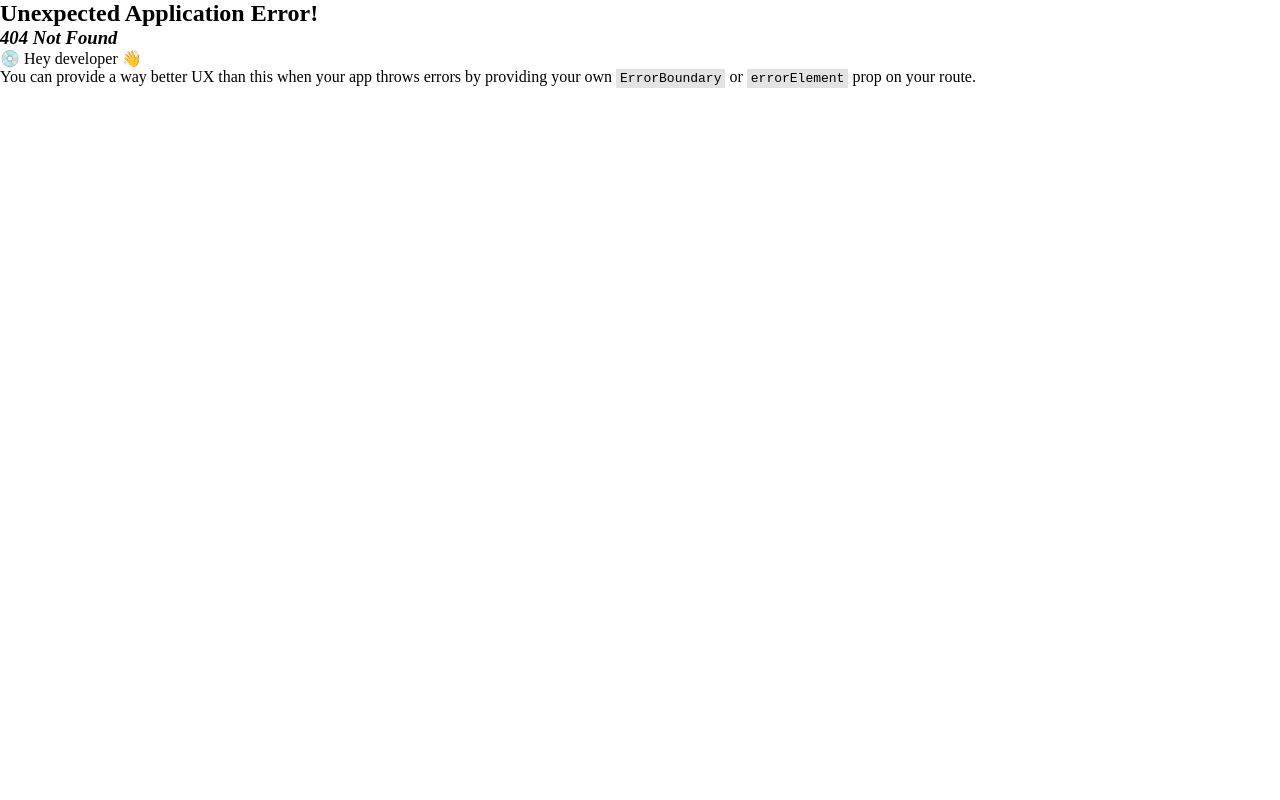
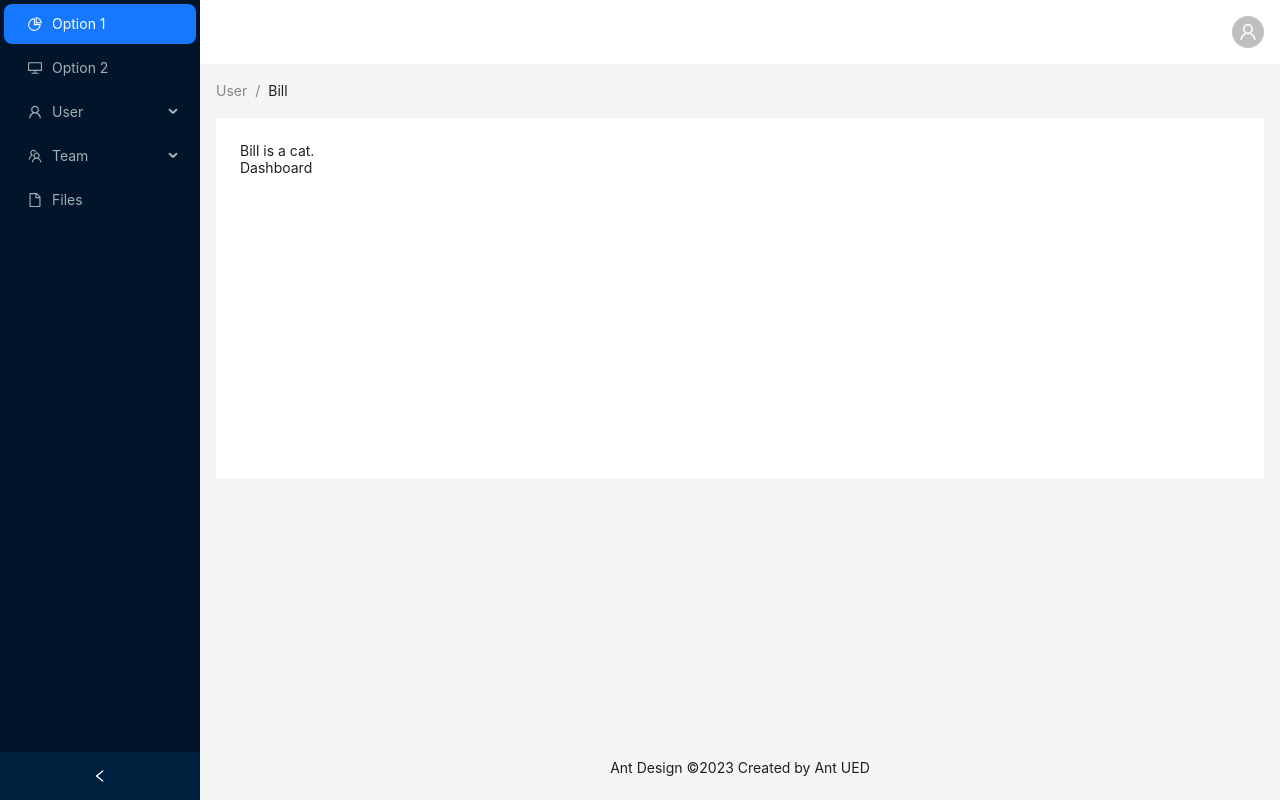
Before and after one commit to khangle23078/devblog-FE, a React (Vite) app: page /admin in a window 1280 px wide. Before the commit this address had no page. Built offline with nearby package versions, Linux system fonts and the light colour scheme.

Commit message:
create admin layout

```diff
--- a/src/layouts/AdminLayout.tsx
+++ b/src/layouts/AdminLayout.tsx
@@ -1,5 +1,91 @@
-const AdminLayout = () => {
-  return <div>AdminLayout</div>;
+import React, {useState} from "react";
+import {
+  DesktopOutlined,
+  FileOutlined,
+  PieChartOutlined,
+  TeamOutlined,
+  UserOutlined,
+} from "@ant-design/icons";
+import type {MenuProps} from "antd";
+import {Avatar, Breadcrumb, Layout, Menu, theme} from "antd";
+import {Outlet} from "react-router-dom";
+
+const {Header, Content, Footer, Sider} = Layout;
+
+type MenuItem = Required<MenuProps>["items"][number];
+
+function getItem(
+  label: React.ReactNode,
+  key: React.Key,
+  icon?: React.ReactNode,
+  children?: MenuItem[]
+): MenuItem {
+  return {
+    key,
+    icon,
+    children,
+    label,
+  } as MenuItem;
+}
+
+const items: MenuItem[] = [
+  getItem("Option 1", "1", <PieChartOutlined />),
+  getItem("Option 2", "2", <DesktopOutlined />),
+  getItem("User", "sub1", <UserOutlined />, [
+    getItem("Tom", "3"),
+    getItem("Bill", "4"),
+    getItem("Alex", "5"),
+  ]),
+  getItem("Team", "sub2", <TeamOutlined />, [
+    getItem("Team 1", "6"),
+    getItem("Team 2", "8"),
+  ]),
+  getItem("Files", "9", <FileOutlined />),
+];
+
+const AdminLayout: React.FC = () => {
+  const [collapsed, setCollapsed] = useState(false);
+  const {
+    token: {colorBgContainer},
+  } = theme.useToken();
+
+  return (
+    <Layout style={{minHeight: "100vh"}}>
+      <Sider
+        collapsible
+        collapsed={collapsed}
+        onCollapse={(value) => setCollapsed(value)}>
+        <div className="demo-logo-vertical" />
+        <Menu
+          theme="dark"
+          defaultSelectedKeys={["1"]}
+          mode="inline"
+          items={items}
+        />
+      </Sider>
+      <Layout>
+        <Header
+          style={{padding: 0, background: colorBgContainer}}
+          className="flex justify-end items-center">
+          <Avatar icon={<UserOutlined />} className="mr-4" />
+        </Header>
+        <Content style={{margin: "0 16px"}}>
+          <Breadcrumb style={{margin: "16px 0"}}>
+            <Breadcrumb.Item>User</Breadcrumb.Item>
+            <Breadcrumb.Item>Bill</Breadcrumb.Item>
+          </Breadcrumb>
+          <div
+            style={{padding: 24, minHeight: 360, background: colorBgContainer}}>
+            Bill is a cat.
+            <Outlet />
+          </div>
+        </Content>
+        <Footer style={{textAlign: "center"}}>
+          Ant Design ©2023 Created by Ant UED
+        </Footer>
+      </Layout>
+    </Layout>
+  );
 };
 
 export default AdminLayout;
--- /dev/null
+++ b/src/pages/admin/Dashboard.tsx
@@ -0,0 +1,5 @@
+const Dashboard = () => {
+  return <div>Dashboard</div>;
+};
+
+export default Dashboard;
--- a/src/routes/PublicRouter.tsx
+++ b/src/routes/PublicRouter.tsx
@@ -2,11 +2,24 @@
 import {createBrowserRouter} from "react-router-dom";
 import {lazy} from "react";
 
+const AdminLayout = lazy(() => import("./../layouts/AdminLayout"));
+
 const Login = lazy(() => import("./../pages/auth/Login"));
+const Dashboard = lazy(() => import("./../pages/admin/Dashboard"));
 
 export const router = createBrowserRouter([
   {
     path: "/login",
     element: <Login />,
   },
+  {
+    path: "admin",
+    element: <AdminLayout />,
+    children: [
+      {
+        path: "",
+        element: <Dashboard />,
+      },
+    ],
+  },
 ]);
```
